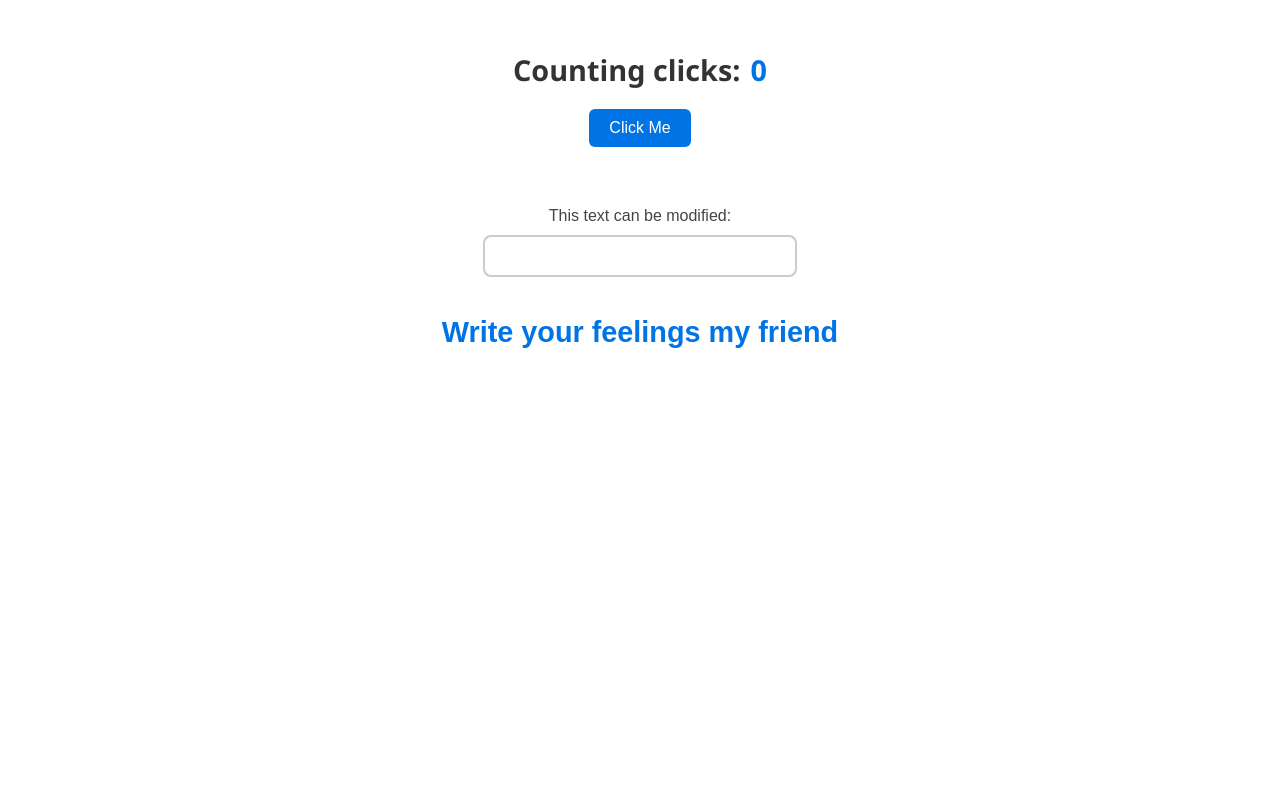
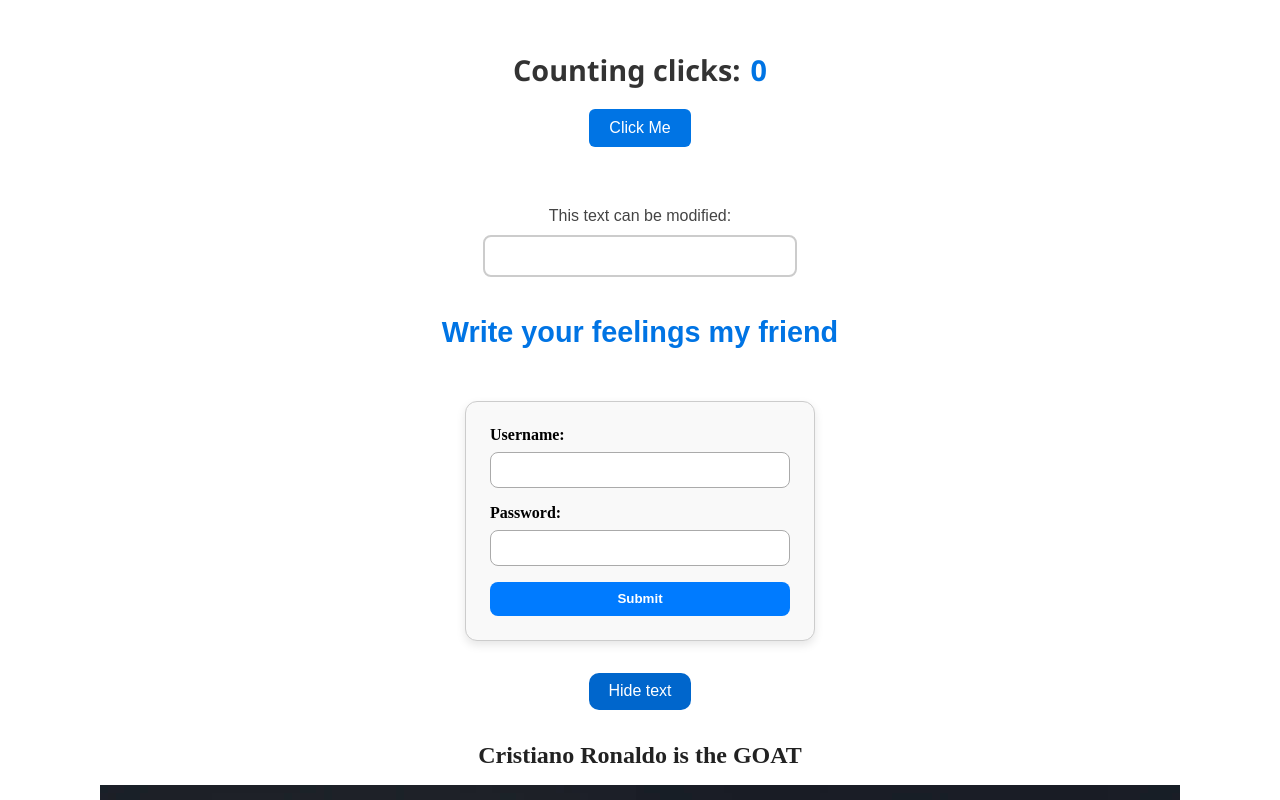
Before and after one commit to Fernando-Herrero/react-events, a React (Vite) app: page / in a window 1280 px wide. Shown: the top 800 px of the page. Built offline with nearby package versions, Linux system fonts and the light colour scheme.

Commit message:
feat(ToggleText): create toggle text component

```diff
--- a/src/App.jsx
+++ b/src/App.jsx
@@ -1,12 +1,16 @@
 import "./App.css";
 import { CountClicks } from "./components/CountClicks/CountClicks";
+import { LoginForm } from "./components/LoginForm/LoginForm";
 import { MirrorInput } from "./components/MirrorInput/MirrorInput";
+import { ToggleText } from "./components/ToggleText/ToggleText";
 
 function App() {
 	return (
 		<>
 			<CountClicks />
       <MirrorInput />
+      <LoginForm />
+      <ToggleText />
 		</>
 	);
 }
--- /dev/null
+++ b/src/components/LoginForm/LoginForm.css
@@ -0,0 +1,41 @@
+/* LoginForm.css */
+
+.form {
+	display: flex;
+	flex-direction: column;
+	max-width: 300px;
+	margin: 2rem auto;
+	padding: 1.5rem;
+	border: 1px solid #ccc;
+	border-radius: 12px;
+	background-color: #f9f9f9;
+	box-shadow: 0 4px 10px rgba(0, 0, 0, 0.1);
+}
+
+.form label {
+	margin-bottom: 0.5rem;
+	font-weight: bold;
+}
+
+.form input {
+	padding: 0.5rem;
+	margin-bottom: 1rem;
+	border: 1px solid #aaa;
+	border-radius: 8px;
+	font-size: 1rem;
+}
+
+.form button {
+	padding: 0.6rem;
+	background-color: #007bff;
+	color: white;
+	font-weight: bold;
+	border: none;
+	border-radius: 8px;
+	cursor: pointer;
+	transition: background-color 0.2s ease;
+}
+
+.form button:hover {
+	background-color: #0056b3;
+}
--- /dev/null
+++ b/src/components/LoginForm/LoginForm.jsx
@@ -0,0 +1,35 @@
+import { useState } from "react";
+import "./LoginForm.css";
+
+export const LoginForm = () => {
+	const [formData, setFormData] = useState({ username: "", password: "" });
+
+	const handleSubmit = (event) => {
+		event.preventDefault();
+
+		console.log(formData);
+		alert(`Username: ${formData.username}\nPassword: ${formData.password}`);
+
+		setFormData({ username: "", password: "" });
+	};
+
+	const handleUsername = (event) => {
+		setFormData({ ...formData, username: event.target.value });
+	};
+
+	const handlePassword = (event) => {
+		setFormData({ ...formData, password: event.target.value });
+	};
+
+	return (
+		<form className="form" onSubmit={handleSubmit}>
+			<label htmlFor="username">Username:</label>
+			<input type="text" id="username" value={formData.username} onChange={handleUsername} />
+
+			<label htmlFor="password">Password:</label>
+			<input type="text" id="password" value={formData.password} onChange={handlePassword} />
+
+			<button type="submit">Submit</button>
+		</form>
+	);
+};
--- /dev/null
+++ b/src/components/ToggleText/ToggleText.css
@@ -0,0 +1,28 @@
+.toggle-text {
+	display: flex;
+	flex-direction: column;
+	align-items: center;
+	margin-top: 2rem;
+}
+
+.toggle-text button {
+	padding: 0.6rem 1.2rem;
+	font-size: 1rem;
+	background-color: #0066cc;
+	color: white;
+	border: none;
+	border-radius: 10px;
+	cursor: pointer;
+	transition: background-color 0.3s ease;
+	margin-bottom: 1rem;
+}
+
+.toggle-text button:hover {
+	background-color: #004c99;
+}
+
+.toggle-text h1 {
+	font-size: 1.5rem;
+	color: #222;
+	text-align: center;
+}
--- /dev/null
+++ b/src/components/ToggleText/ToggleText.jsx
@@ -0,0 +1,25 @@
+import { useState } from "react";
+import "./ToggleText.css";
+import crImage from "../../assets/cr-siu.jpg";
+
+export const ToggleText = () => {
+	const [text, setText] = useState(true);
+
+	const handleText = () => {
+		setText(!text);
+	};
+
+	return (
+		<div className="toggle-text">
+			<button onClick={handleText}>{text ? "Hide text" : "Show text"}</button>
+			{text && (
+				<>
+					<h1>Cristiano Ronaldo is the GOAT</h1>
+					<div>
+						<img src={crImage} alt="Cristiano Ronaldo Image" />
+					</div>
+				</>
+			)}
+		</div>
+	);
+};
```
Also changed, not shown: src/assets/cr-siu.jpg (added).
